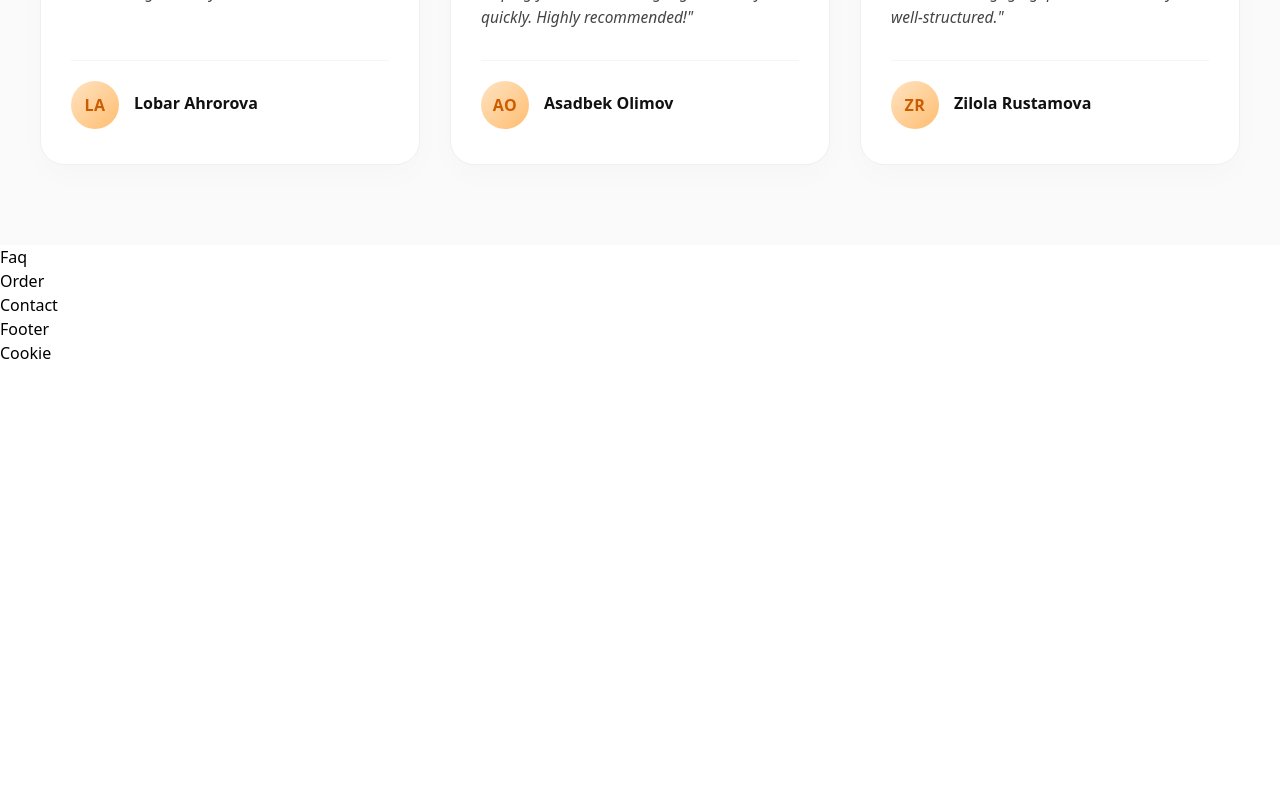
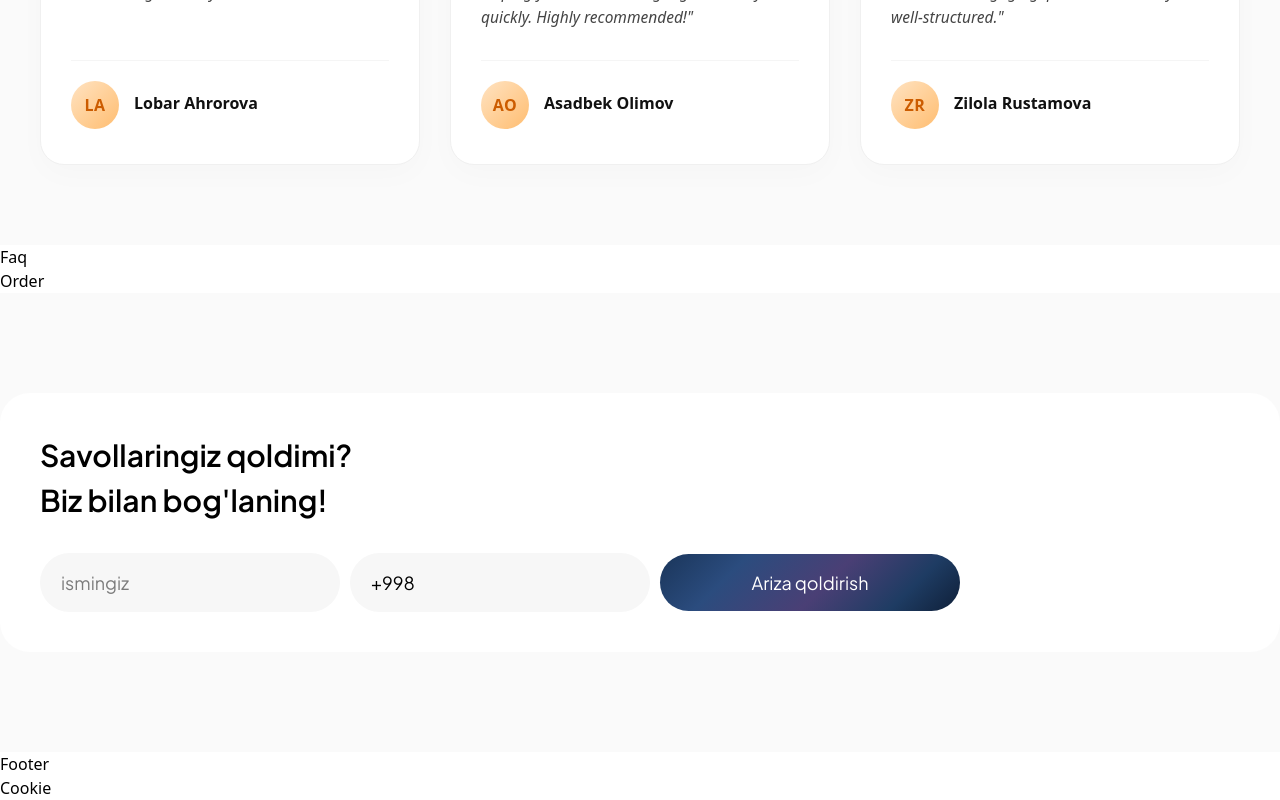
Before and after one commit to usershokhrukh/mega-school, a Next.js app: page / in a window 1280 px wide. Shown: the part 4396-5196 px from the top of the page. Before the commit the page ends 4761 px from the top, so only its background shows below. Built offline with nearby package versions, Linux system fonts and the light colour scheme.

Commit message:
features/contact section added

```diff
--- a/package.json
+++ b/package.json
@@ -14,9 +14,11 @@
     "axios": "^1.18.1",
     "gsap": "^3.15.0",
     "lenis": "^1.3.25",
+    "libphonenumber-js": "^1.13.9",
     "next": "16.2.10",
     "react": "19.2.4",
     "react-dom": "19.2.4",
+    "react-phone-input-2": "^2.15.1",
     "sass": "^1.101.0",
     "swiper": "^14.0.5"
   },
--- a/src/components/contact/Contact.jsx
+++ b/src/components/contact/Contact.jsx
@@ -1,9 +1,57 @@
-import React from 'react'
+"use client";
+
+import React, {useEffect, useState} from "react";
+import "./contact.modules.scss";
+import PhoneInput from "react-phone-input-2";
+import {isValidPhoneNumber} from "libphonenumber-js";
+import {sendContactForm} from "@/app/botAction";
 
 const Contact = () => {
+  const [cleanPhone, setCleanPhone] = useState("+");
+
+  const handleChange = (
+    formattedValue,
+  ) => {
+    const pureNumbers = formattedValue.replace(/[\s()+-]/g, "");
+    setCleanPhone(`+${pureNumbers}`);
+  };
+  const handleSubmit = (e) => {
+    const name = e.get("name");
+    const phone = e.get('phone');
+    if(name && phone) {
+      if(isValidPhoneNumber(phone)){
+        sendContactForm(e)
+      }
+    }
+  }
+
   return (
-    <div>Contact</div>
-  )
-}
+    <div className="contact">
+      <div className="contact__container">
+        <h2 className="contact__title">
+          Savollaringiz qoldimi?<span>Biz bilan bog'laning!</span>
+        </h2>
+        <form className="contact__form" action={handleSubmit}>
+          <input placeholder="ismingiz" name="name" className="contact__input" type="text" />
+          <PhoneInput
+            country={"uz"}
+            onlyCountries={["uz"]}
+            countryCodeEditable={false}
+            value={cleanPhone}
+            onChange={handleChange}
+            inputProps={{
+              maxLength: 17,
+            }}
+            specialLabel={false}
+            inputClass="contact__input"
 
-export default Contact
+          />
+          <input className="contact__input" type="hidden" name="phone" value={cleanPhone} />
+          <button className="contact__submit" type="submit">Ariza qoldirish</button>
+        </form>
+      </div>
+    </div>
+  );
+};
+
+export default Contact;
--- /dev/null
+++ b/src/components/contact/contact.modules.scss
@@ -0,0 +1,69 @@
+@use "@/style/utilities/_mixins.scss" as *;
+
+.contact {
+  @include display();
+  width: 100%;
+  background-color: #fafafa;
+  padding: 100px 0px;
+
+  &__container {
+    @include display();
+    flex-direction: column;
+    align-items: start;
+    gap: 30px;
+    width: 100%;
+    max-width: 1400px;
+    background-color: rgb(255, 255, 255);
+    margin: auto;
+    padding: 40px;
+    border-radius: 30px;
+  }
+
+  &__title {
+    @include plus();
+    @include display();
+    flex-direction: column;
+    align-items: start;
+    font-size: 30px;
+    font-weight: 600;
+  }
+
+  &__form {
+    @include display();
+    justify-content: start;
+    gap: 10px;
+    width: 100%;
+  }
+
+  &__input {
+    @include plus();
+    padding:15px 20px;
+    border-radius: 50px;
+    background-color: #f7f7f7;
+    outline: none;
+    border: 1px solid transparent;
+    flex-grow: 1;
+    font-size: 18px;
+
+    min-width: 300px;
+    max-width: 300px;
+    &:focus {
+      border: 1px solid #f99313;
+    }
+  }
+
+  &__submit {
+    @include plus();
+    padding: 15px 20px;
+    outline: none;
+    border-radius: 50px;
+    flex-grow: 1;
+    max-width: 300px;
+    background: linear-gradient(135deg,#1a355a  0%,    #2b4c7e 25%,  #4a3f75 55%,   #1e3c63 80%,   #0f1f38 100%);
+    color: white;
+    font-weight: 500;
+    font-size: 18px;
+    cursor: pointer;
+  }
+
+}
```
Also changed, not shown: 1 other file (tests, documents, lock files or other folders).
